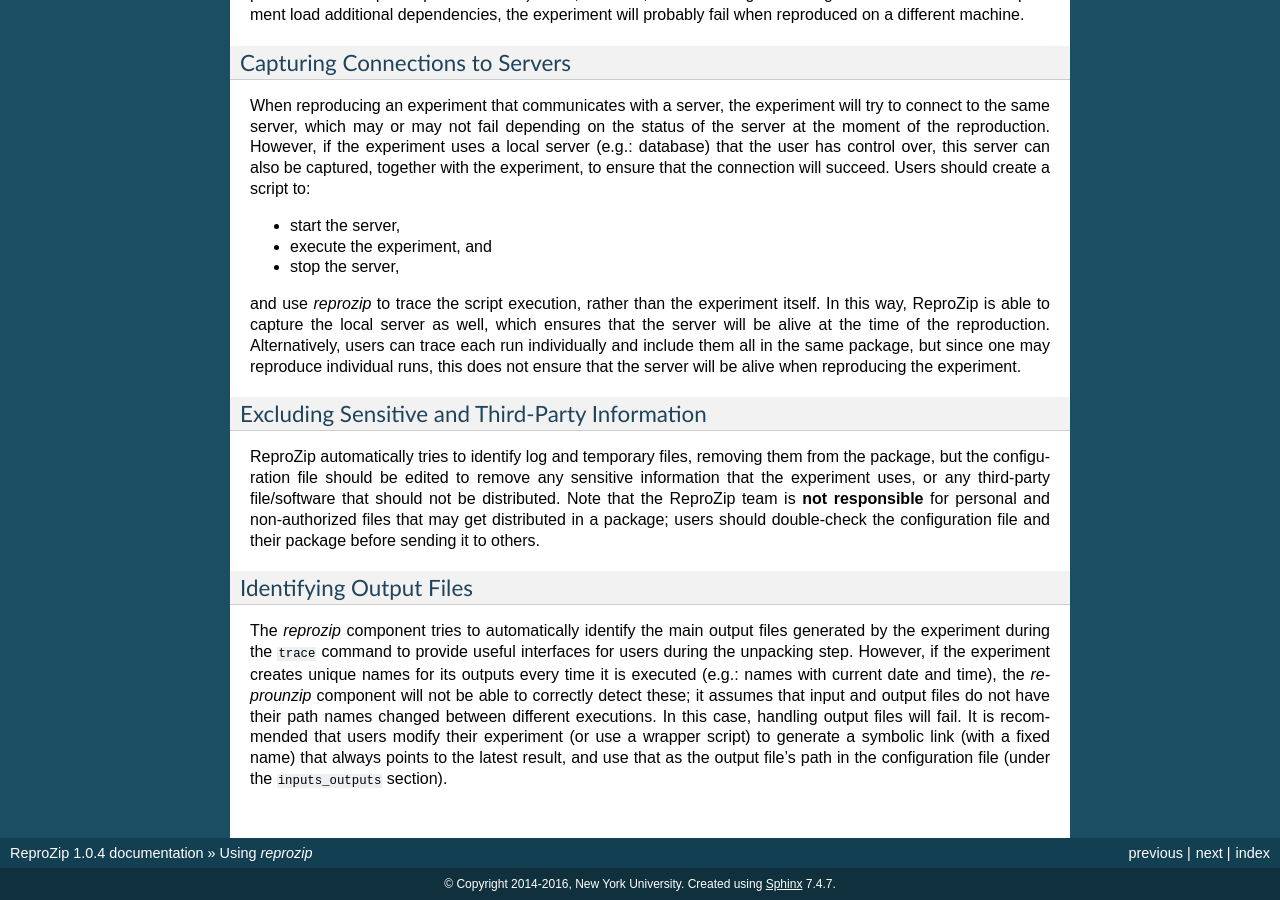
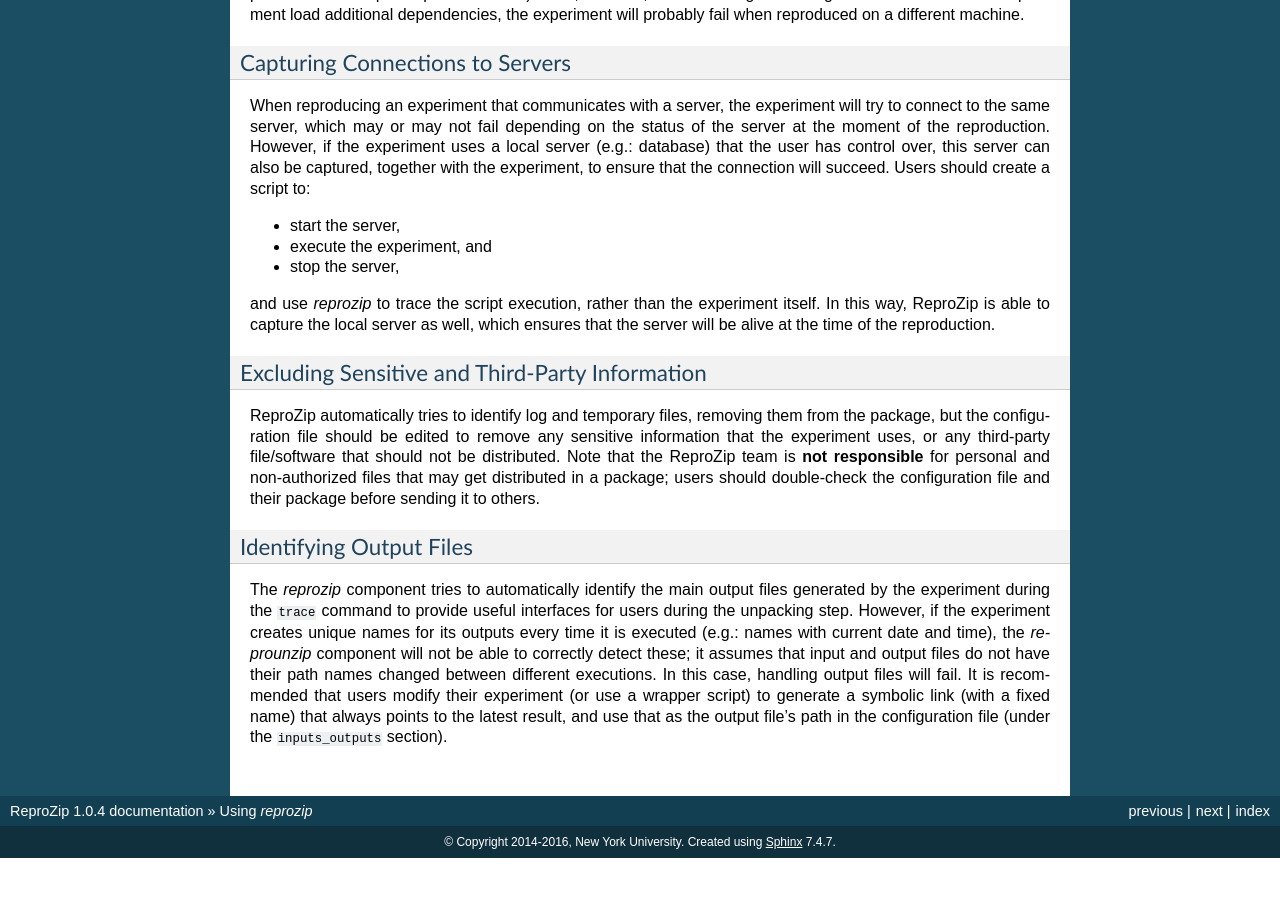
Before and after one commit to VIDA-NYU/reprozip, a Sphinx documentation site: the page built from docs/packing.rst, in a window 1280 px wide and 900 px high, scrolled down 3858 px. Built offline with Sphinx 7.4.7, drawn with Linux system fonts in a browser that asks for light colours; after the commit the page ends 4716 px from its top, so only the background shows below that.

Commit message:
Remove incorrect comments on FAQ entry
Unfortunately the steps feature cannot help with starting a server.

```diff
--- a/docs/packing.rst
+++ b/docs/packing.rst
@@ -175,7 +175,7 @@ When reproducing an experiment that communicates with a server, the experiment w
 * execute the experiment, and
 * stop the server,
 
-and use *reprozip* to trace the script execution, rather than the experiment itself. In this way, ReproZip is able to capture the local server as well, which ensures that the server will be alive at the time of the reproduction. Alternatively, users can trace each run individually and include them all in the same package, but since one may reproduce individual runs, this does not ensure that the server will be alive when reproducing the experiment.
+and use *reprozip* to trace the script execution, rather than the experiment itself. In this way, ReproZip is able to capture the local server as well, which ensures that the server will be alive at the time of the reproduction.
 
 Excluding Sensitive and Third-Party Information
 +++++++++++++++++++++++++++++++++++++++++++++++
```
